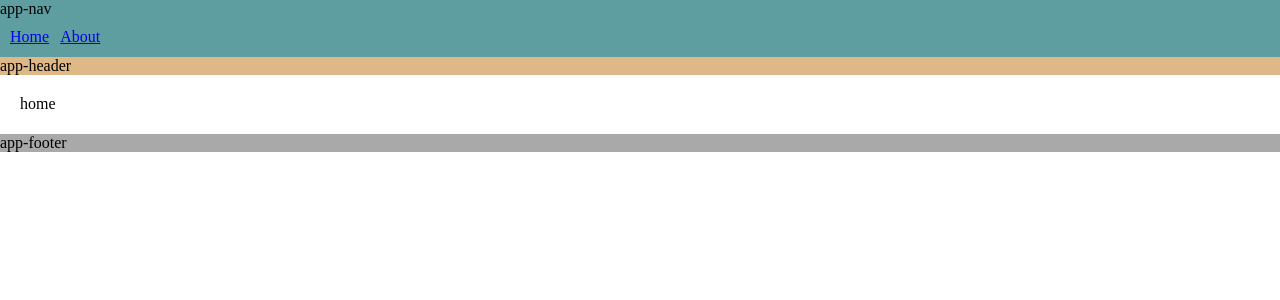
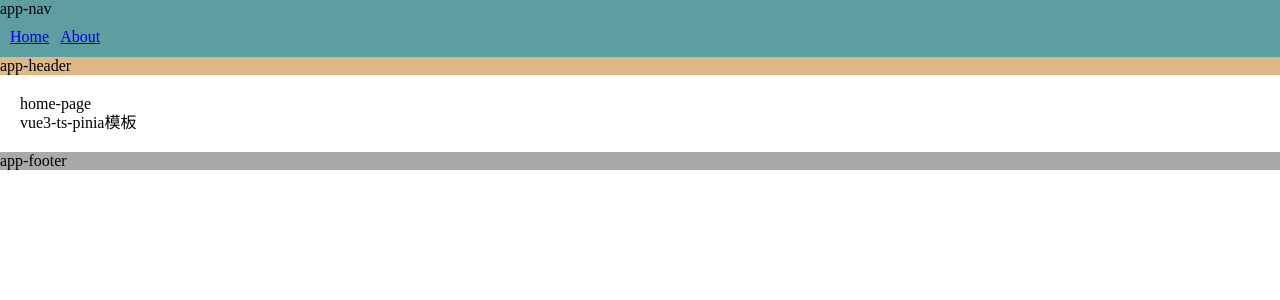
Before and after one commit to ethanlamm/project-scaffolding-template, a Vue app: page / in a window 1280 px wide. Shown: the top 300 px of the page. Built offline with nearby package versions, Linux system fonts and the light colour scheme.

Commit message:
pinia管理数据

```diff
--- /dev/null
+++ b/src/stores/index.ts
@@ -0,0 +1,14 @@
+// 合并 Pinia 模块
+import useHomeStore from "./modules/home";
+import useAboutStore from "./modules/about";
+
+// 封装 useStore 合并管理所有模块
+const useStore = () => {
+    return {
+        home: useHomeStore(),
+        about: useAboutStore(),
+    };
+};
+
+// 默认导出
+export default useStore;
--- /dev/null
+++ b/src/stores/modules/about.ts
@@ -0,0 +1,13 @@
+import { defineStore } from "pinia";
+
+// 定义 Store 时建议遵循命名规范 useXxxStore
+const useAboutStore = defineStore('about', {
+    state: () => {
+        return {
+            msg: '使用 create-vue 脚手架搭建'
+        }
+    }
+});
+
+// 默认导出
+export default useAboutStore;
--- /dev/null
+++ b/src/stores/modules/home.ts
@@ -0,0 +1,13 @@
+import { defineStore } from "pinia";
+
+// 定义 Store 时建议遵循命名规范 useXxxStore
+const useHomeStore = defineStore('home', {
+    state: () => {
+        return {
+            msg: 'vue3-ts-pinia模板'
+        }
+    }
+});
+
+// 默认导出
+export default useHomeStore;
--- a/src/views/about/index.vue
+++ b/src/views/about/index.vue
@@ -1,11 +1,13 @@
 <template>
     <div class="aboutContainer">
-        about
+        about-page
+        <div>{{ about.msg }}</div>
     </div>
 </template>
 
 <script setup lang="ts">
-
+import useStore from '@/stores'
+const { about } = useStore()
 </script>
 
 <style scoped lang="less">
--- a/src/views/home/index.vue
+++ b/src/views/home/index.vue
@@ -1,11 +1,13 @@
 <template>
     <div class="homeContainer">
-        home
+        home-page
+        <div>{{ home.msg }}</div>
     </div>
 </template>
 
 <script setup lang="ts">
-
+import useStore from '@/stores'
+const { home } = useStore()
 </script>
 
 <style scoped lang="less">
```
Also changed, not shown: 1 other file (tests, documents, lock files or other folders).
